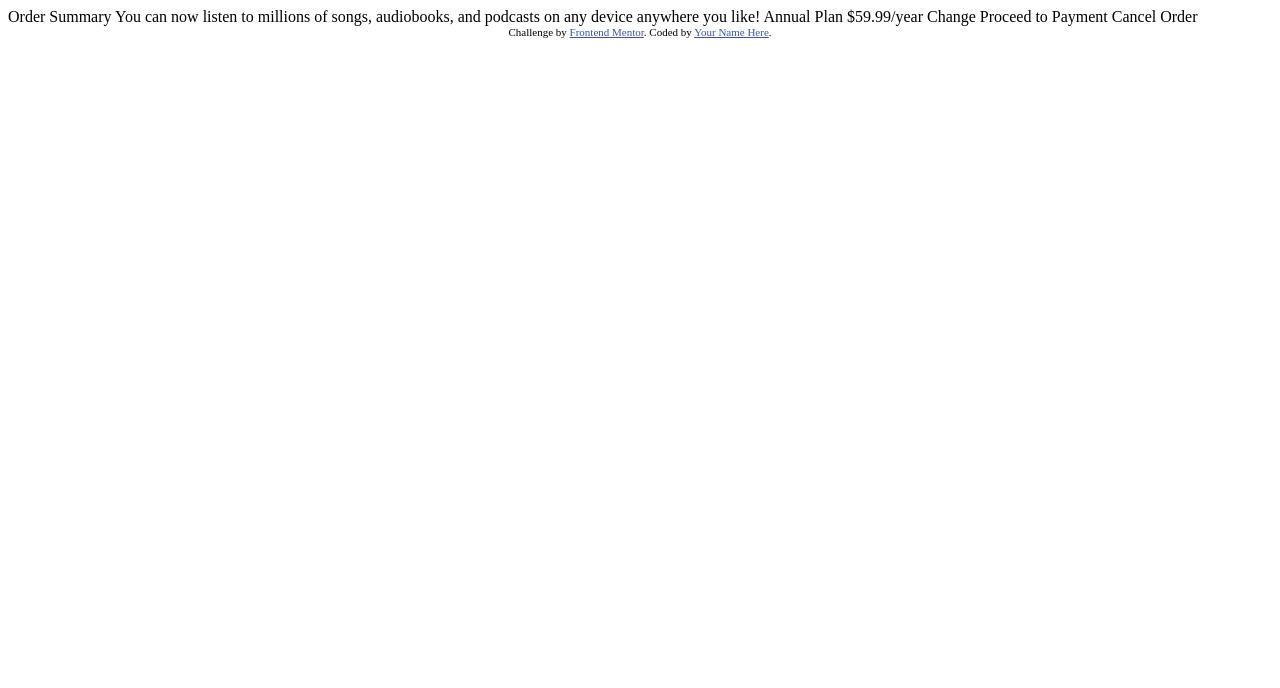
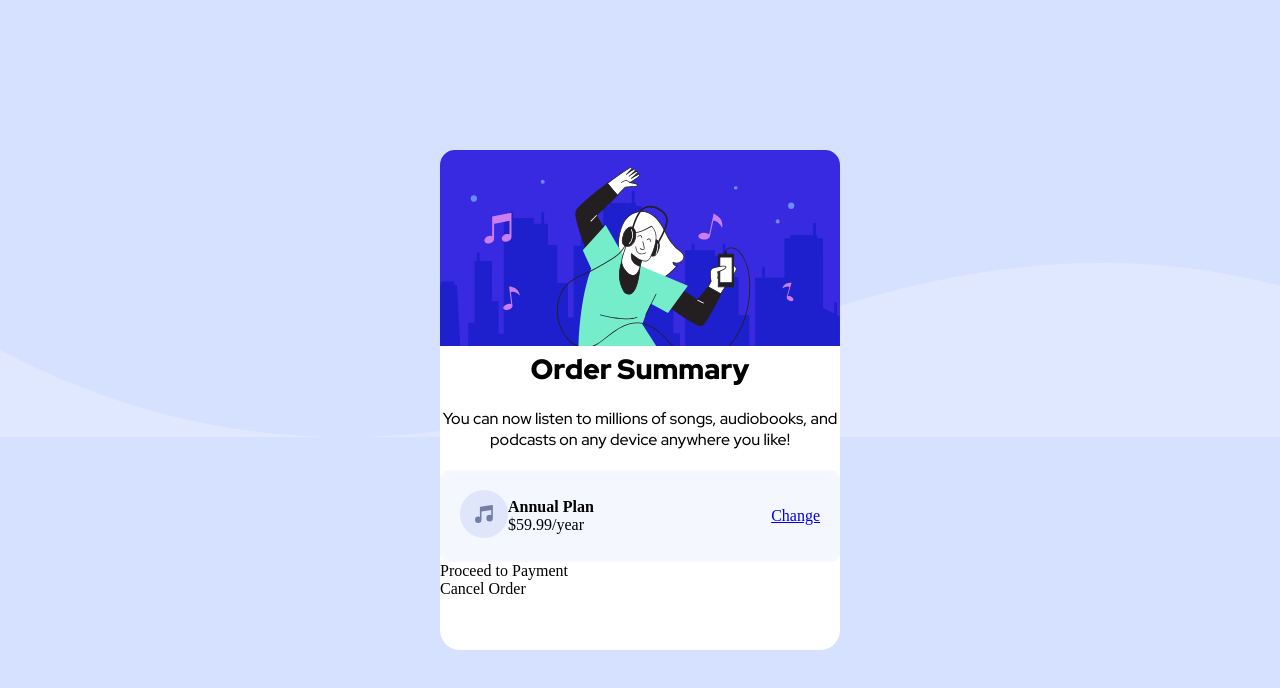
Before and after one commit to VipulGirme/Order-Summary-Component, a plain HTML site: page index.html in a window 1280 px wide. Drawn offline with Linux system fonts and the light colour scheme.

Commit message:
HTML CSS
Changes

```diff
--- a/index.html
+++ b/index.html
@@ -1,37 +1,68 @@
 <!DOCTYPE html>
 <html lang="en">
+
 <head>
   <meta charset="UTF-8">
-  <meta name="viewport" content="width=device-width, initial-scale=1.0"> <!-- displays site properly based on user's device -->
+  <meta name="viewport" content="width=device-width, initial-scale=1.0">
+  <!-- displays site properly based on user's device -->
 
+  <link rel="stylesheet" href="/styles.css" />
   <link rel="icon" type="image/png" sizes="32x32" href="./images/favicon-32x32.png">
+  <link rel="preconnect" href="https://fonts.googleapis.com">
+  <link rel="preconnect" href="https://fonts.gstatic.com" crossorigin>
+  <link href="https://fonts.googleapis.com/css2?family=Red+Hat+Display:wght@500;700;900&display=swap" rel="stylesheet">
+
 
   <title>Frontend Mentor | Order summary card</title>
 
   <!-- Feel free to remove these styles or customise in your own stylesheet 👍 -->
   <style>
-    .attribution { font-size: 11px; text-align: center; }
-    .attribution a { color: hsl(228, 45%, 44%); }
+    .attribution {
+      font-size: 11px;
+      text-align: center;
+    }
+
+    .attribution a {
+      color: hsl(228, 45%, 44%);
+    }
   </style>
 </head>
+
 <body>
+  <div class="card-container">
+    <div class="card-body-image">
+      <img class="main-image" src="/images/illustration-hero.svg" alt="Main Image">
+    </div>
+    <div class="text">
+      <h1>Order Summary</h1>
+      <p>You can now listen to millions of songs, audiobooks, and podcasts on any
+        device anywhere you like!</p>
+    </div>
 
-  Order Summary
+    <div class="row">
+      <div class="charges-img">
+        <img src="images/icon-music.svg" alt="Icon Music">
+      </div>
+      <div class="charges">
+        <h4>Annual Plan</h4>
+        <p>$59.99/year</p>
+      </div>
+      <div class="change-link">
+        <a href="#">Change</a>
+      </div>
+    </div>
+    <div class="payment-button">
+      Proceed to Payment
+    </div>
+    <div class="cancel-order">
+      Cancel Order
+    </div>
 
-  You can now listen to millions of songs, audiobooks, and podcasts on any
-  device anywhere you like!
-
-  Annual Plan
-  $59.99/year
-
-  Change
-
-  Proceed to Payment
-  Cancel Order
-
-  <div class="attribution">
+  </div>
+  <!-- <div class="attribution">
     Challenge by <a href="https://www.frontendmentor.io?ref=challenge" target="_blank">Frontend Mentor</a>.
     Coded by <a href="#">Your Name Here</a>.
-  </div>
+  </div> -->
 </body>
+
 </html>
--- /dev/null
+++ b/styles.css
@@ -0,0 +1,71 @@
+:root {
+    /* Primary Colors */
+    --pale-blue:hsl(225, 100%, 94%);
+    --bright-blue: hsl(245, 75%, 52%);
+    /* Neutral Colors */
+    --very-pale-blue: hsl(225, 100%, 98%);
+    --desaturated-blue:hsl(224, 23%, 55%);
+    --dark-blue: hsl(223, 47%, 23%);
+}
+*, body {
+    margin: 0;
+    box-sizing: border-box;
+}
+body {
+    display: flex;
+    width: 100vw;
+    height: 100vh;
+    background-color: var(--pale-blue);
+    background-image: url('images/pattern-background-desktop.svg');
+}
+.card-container {
+    width: 400px;
+    margin: auto;
+    padding: 0px;
+    background-color: #fff;
+    border-radius: 20px;
+    height: 500px;
+}
+.main-image {
+    width: 100%;
+    border-top-left-radius: 15px;
+    border-top-right-radius: 15px;
+}
+.text h1 {
+   text-align: center;
+   font-weight: 900;
+   font-size: 28px;
+   font-family: 'Red Hat Display', sans-serif;
+   margin-bottom: 20px;
+}
+
+.text p {
+    text-align: center;
+    font-weight: 500;
+    font-size: 16px;
+    font-family: 'Red Hat Display', sans-serif;
+    margin-bottom: 20px;
+}
+
+.row {
+    display: flex;
+    padding: 20px;
+    background-color: var(--very-pale-blue);
+    align-items: center;
+    border-radius: 10px;
+
+}
+.row .charges-img {
+    flex-grow: 0;
+}
+.row .charges {
+    flex-grow: 1;
+}
+.row .change-link {
+    flex-grow: 2;
+    text-align: right;
+}
+.charges h4 {
+    font-weight: 900;
+
+}
```
